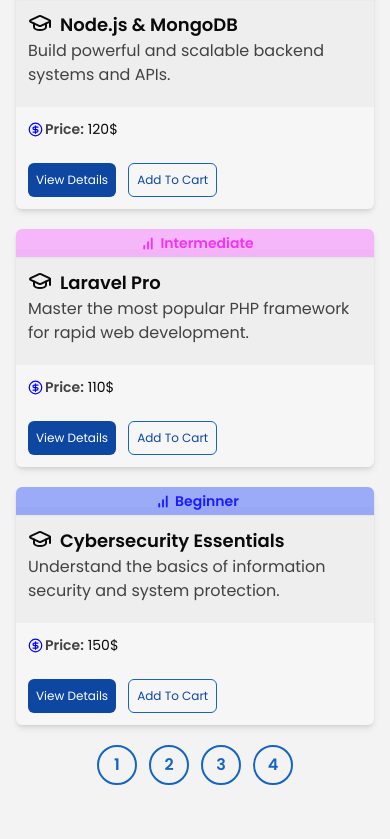
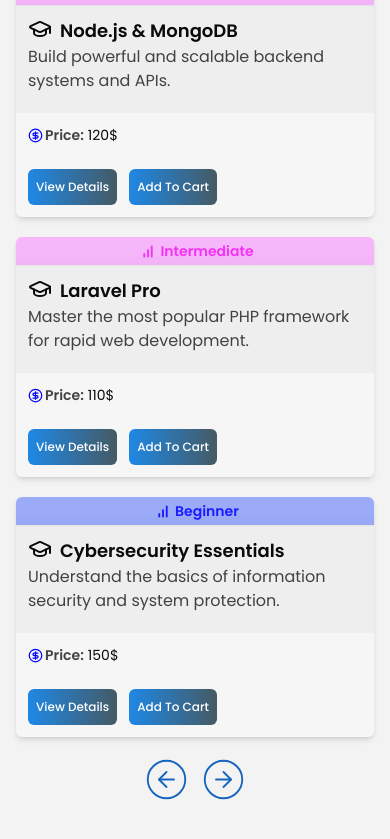
Before and after one commit to somaia96/Courses-Platform, a React (Vite) app: page /courses in a window 390 px wide. Shown: the part 899-1738 px from the top of the page. Built offline with nearby package versions, Linux system fonts and the light colour scheme.

Commit message:
Responsive Pagination

```diff
--- a/src/Pages/CoursesPage.tsx
+++ b/src/Pages/CoursesPage.tsx
@@ -5,13 +5,12 @@
 
 const CoursesPage = () => {
     const [page, setPage] = useState(0)
-    return (
-        <div className="flex container flex-col justify-between">
-            <div className="grid gap-x-10 gap-y-5 grid-cols-1  sm:grid-cols-2 lg:grid-cols-3">
-                {Courses.slice(page * 6, page * 6 + 6).map(course => <CardCourse data={course} key={course.id} />)}
-            </div>
-            <Pagination setPage={setPage} total={Courses.length} />
+    return Courses.length > 0 ? <div className="flex container flex-col justify-between">
+        <div className="grid gap-x-10 gap-y-5 grid-cols-1  sm:grid-cols-2 lg:grid-cols-3">
+            {Courses.slice(page * 6, page * 6 + 6).map(course => <CardCourse data={course} key={course.id} />)}
         </div>
-    )
+        <Pagination page={page} setPage={setPage} total={Courses.length} />
+    </div> : <h2 className="text-center font-semibold text-3xl">There Is No Courses Yet ...</h2>
+
 }
 export default CoursesPage
--- a/src/Pages/LoginPage.tsx
+++ b/src/Pages/LoginPage.tsx
@@ -1,3 +1,4 @@
+import BTN from "../component/BTN"
 import Input from "../component/Input"
 import { setLoggedInFun } from "../utils/isLoggedInFun"
 import { useState } from "react"
@@ -19,12 +20,14 @@
     }
     return (
         <div className="flex justify-center h-screen items-center">
-            <form onSubmit={handleSubmit} className="flex w-3/4 sm:w-1/2 lg:w-1/3 rounded-md p-10 flex-col bg-black/10 gap-5 text- shadow-lg">
+            <form onSubmit={handleSubmit} className="flex w-3/4 sm:w-1/2 lg:w-1/3 rounded-md p-10 flex-col bg-gray-500/10 gap-5 text- shadow-lg">
                 <h2 className="text-center text-5xl font-[cursive] text-blue-gray-900 font-semibold mb-3">Login</h2>
                 <Input value={email} name="email" placeholder="example@gmail.com" setter={setEmail} />
                 <Input value={password} name="password" placeholder="Enter Your Password" setter={setPassword} />
-                <button className="bg-blue-gray-800/80 text-white py-1 rounded-md text-lg">{isLoading ? "Loading..." : "LogIn"}</button>
-            </form>
+                <BTN>
+                    {isLoading ? "Loading..." : "LogIn"}
+                </BTN>
+           </form>
         </div>
     )
 }
--- a/src/component/AddToCartBTN.tsx
+++ b/src/component/AddToCartBTN.tsx
@@ -1,7 +1,12 @@
 import { ICourses } from "@/interfaces"
 import { addToCart } from "../utils/addToCart"
+import BTN from "./BTN"
 
-const AddToCartBTN = ({item}:{item:ICourses}) => {
-return <button onClick={()=>addToCart(item)} className="text-blue-900 border border-blue-800  hover:text-white hover:bg-blue-900 p-2 rounded-md">Add To Cart</button>
+const AddToCartBTN = ({ item }: { item: ICourses }) => {
+    return <BTN
+    className="lg:text-xs"
+        handleClick={() => addToCart(item)}>
+        Add To Cart
+    </BTN>
 }
 export default AddToCartBTN
--- /dev/null
+++ b/src/component/BTN.tsx
@@ -0,0 +1,23 @@
+import { ReactNode } from "react"
+
+const BTN = ({ children, handleClick, className }: { className?: string, handleClick?: () => void, children: ReactNode }) => {
+    return <button
+        onClick={handleClick}
+        className={`hover:scale-105
+                text-white bg-gradient-to-r
+                from-blue-600
+                to-blue-gray-700
+                hover:bg-gradient-to-bl
+                focus:ring-4
+                focus:outline-none
+                focus:ring-cyan-300
+                dark:focus:ring-cyan-800
+                font-medium rounded-base
+                text-xs lg:text-sm
+                p-2 lg:px-4 lg:py-2.5
+                text-center leading-5
+                rounded-md ${className}`}>
+        {children}
+    </button>
+}
+export default BTN
--- a/src/component/CardCourse.tsx
+++ b/src/component/CardCourse.tsx
@@ -1,6 +1,7 @@
 import { ICourses } from "../interfaces"
 import { ChartNoAxesColumnIncreasing, CircleDollarSign, GraduationCap } from 'lucide-react';
 import AddToCartBTN from "./AddToCartBTN";
+import BTN from "./BTN";
 
 const CardCourse = ({ data }: { data: ICourses }) => {
     const handleViewDetails = (id: number) => {
@@ -8,15 +9,33 @@
     }
     return (
         <div className="h-full rounded-md relative shadow-md bg-white/20 pt-5">
-            <p style={{backgroundColor:data.level === "Beginner"?"#667efa9e":data.level === "Advanced"?"#66fa969e":"#f87fff87",color:data.level === "Beginner"?"#1b1bff":data.level === "Advanced"?"#007b0e":"#f332f4"}} className="text-sm shadow-sm font-semibold py-1 absolute top-0 left-0 w-full rounded-t-md flex justify-center items-center"><ChartNoAxesColumnIncreasing strokeWidth={3} height={15} />{data.level}</p>
+            <p style={{
+                backgroundColor: data.level === "Beginner" ? "#667efa9e" :
+                    data.level === "Advanced" ? "#66fa969e" : "#f87fff87",
+                color: data.level === "Beginner" ? "#1b1bff" :
+                    data.level === "Advanced" ? "#007b0e" : "#f332f4"
+            }}
+                className="text-sm shadow-sm font-semibold py-1 absolute top-0
+                 left-0 w-full rounded-t-md flex justify-center items-center">
+                <ChartNoAxesColumnIncreasing strokeWidth={3} height={15} />
+                {data.level}
+            </p>
             <div className="bg-gray-200 px-3 py-5">
 
                 <h2 className="text-lg font-semibold flex gap-2"><GraduationCap />{data.title}</h2>
                 <p className="text-gray-800">{data.shortDescription}</p>
             </div>
-            <p className="p-3 text-sm flex gap-1"><span className="gap-x-0.5 flex items-center font-semibold text-gray-800"><CircleDollarSign color="blue" size={15} /> Price: </span>{data.price}$</p>
+            <p className="p-3 text-sm flex gap-1">
+                <span className="gap-x-0.5 flex items-center font-semibold text-gray-800">
+                    <CircleDollarSign color="blue" size={15} /> Price: </span>
+                {data.price}$
+            </p>
             <div className="flex text-white space-x-3 p-3 text-xs">
-                <button className="bg-blue-900 p-2 rounded-md" onClick={() => handleViewDetails(data.id)}>View Details</button>
+                <BTN
+                    className="lg:text-xs from-blue-400 to-blue-500"
+                    handleClick={() => handleViewDetails(data.id)}>
+                    View Details
+                </BTN>
                 <AddToCartBTN item={data} />
             </div>
         </div>
--- a/src/component/Home/HeroSection.tsx
+++ b/src/component/Home/HeroSection.tsx
@@ -1,4 +1,5 @@
 import laptop from "../../assets/hero-img.png";
+import BTN from "../BTN";
 
 const HeroSection = () => {
     const handleGetStarted = () => {
@@ -8,10 +9,12 @@
         <section className="flex container mb-10 py-10 flex-col rounded-2xl shadow-lg h-full lg:flex-row bg-white/50">
             <div className='flex-1 gap-5 flex flex-col justify-center items-center lg:items-start text-start space-y-5'>
                 <h1 className="text-3xl lg:text-5xl font-bold text-blue-gray-900">Coursy Platform</h1>
-                <h2 className="lg:text-xl text-center lg:text-left text-gray-600 w-3/4">Welcome To Our Online Courses Platform Where You Can To Grow With Us And Sharing Success Togather .</h2>
-                <button onClick={handleGetStarted} className="hover:scale-105 text-white bg-gradient-to-r from-gray-600 to-blue-gray-700 hover:bg-gradient-to-bl focus:ring-4 focus:outline-none focus:ring-cyan-300 dark:focus:ring-cyan-800 font-medium rounded-base text-xs lg:text-sm p-2 lg:px-4 lg:py-2.5 text-center leading-5 rounded-md">
+                <h2 className="lg:text-xl text-center lg:text-left text-gray-600 w-3/4">
+                Welcome To Our Online Courses Platform Where You Can To Grow With Us And Sharing Success Togather .
+                </h2>
+                <BTN handleClick={handleGetStarted}>
                     Discover Courses
-                </button>
+                </BTN>
             </div>
             <div className="flex-1 pr-5 flex justify-center items-center">
                 <img className="w-1/2 sm:w-1/3 md:w-1/3 lg:w-full" src={laptop} alt="fish" />
--- a/src/component/Pagination.tsx
+++ b/src/component/Pagination.tsx
@@ -1,17 +1,30 @@
-const Pagination = ({ total, setPage }: { total: number, setPage: (val: number) => void }) => {
-    return (
-        <div className="flex my-5 gap-3 items-center justify-center">
-            {Array.from({ length: Math.ceil(total / 6) }, (_, i) => {
+import {  ArrowLeftCircle, ArrowRightCircle } from "lucide-react"
+
+const Pagination = ({ total, setPage,page }: {page:number, total: number, setPage: (val: ((val:number)=>number)|number) => void }) => {
+    if(Math.ceil(total / 6) > 0) {
+        const handleNext=()=>{
+            setPage((prev:number)=>prev >= (total / 6)?prev:prev + 1)
+        }
+        const handlePrev=()=>{
+             setPage((prev:number)=>prev <= 0?prev:prev - 1)
+        }
+    return <div className="flex my-5 gap-3 items-center justify-center">
+            <ArrowLeftCircle className="cursor-pointer" onClick={()=>handlePrev()} size={45} color="#1565c0" strokeWidth={1} />
+            {Math.ceil(total / 6) < 5 && Array.from({ length: Math.ceil(total / 6) }, (_, i) => {
                 return <span key={i}
                     onClick={() => setPage(i)}
-                    className="cursor-pointer text-blue-800
-                     hover:bg-blue-800 hover:text-white flex justify-center
+                    className={`cursor-pointer
+                        ${page === i ? "text-white bg-blue-800":"text-blue-800"}
+                     hover:bg-blue-800 hover:text-white sm:flex justify-center
                       items-center font-semibold p-1 rounded-full w-10
-                      h-10 border-2 border-blue-800">
+                      hidden
+                      h-10 border-2 border-blue-800`}>
                     {i + 1}
                 </span>
             })}
+            <ArrowRightCircle className="cursor-pointer" onClick={()=>handleNext()} size={45} color="#1565c0" strokeWidth={1} />
         </div>
-    )
+    }
+
 }
 export default Pagination
```
